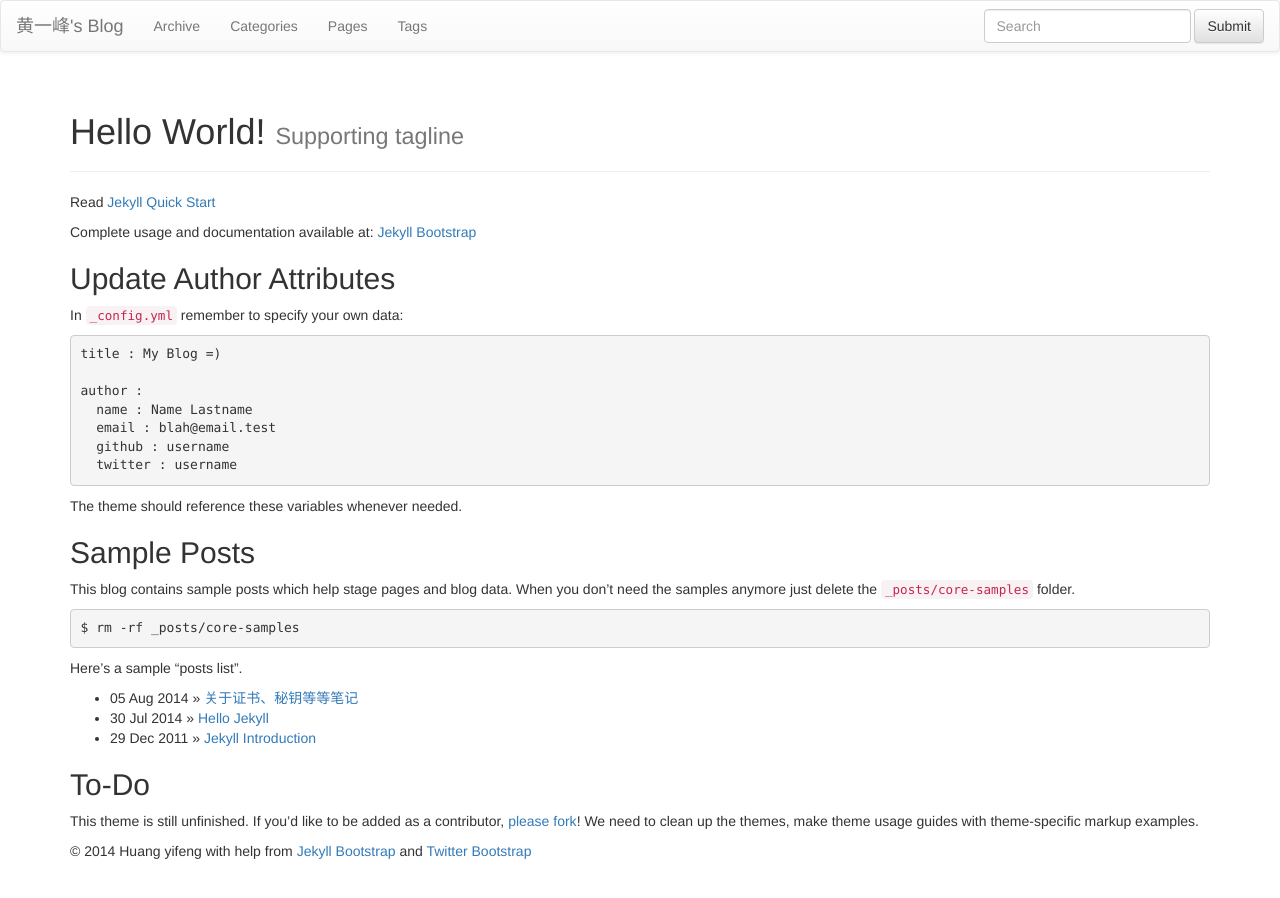
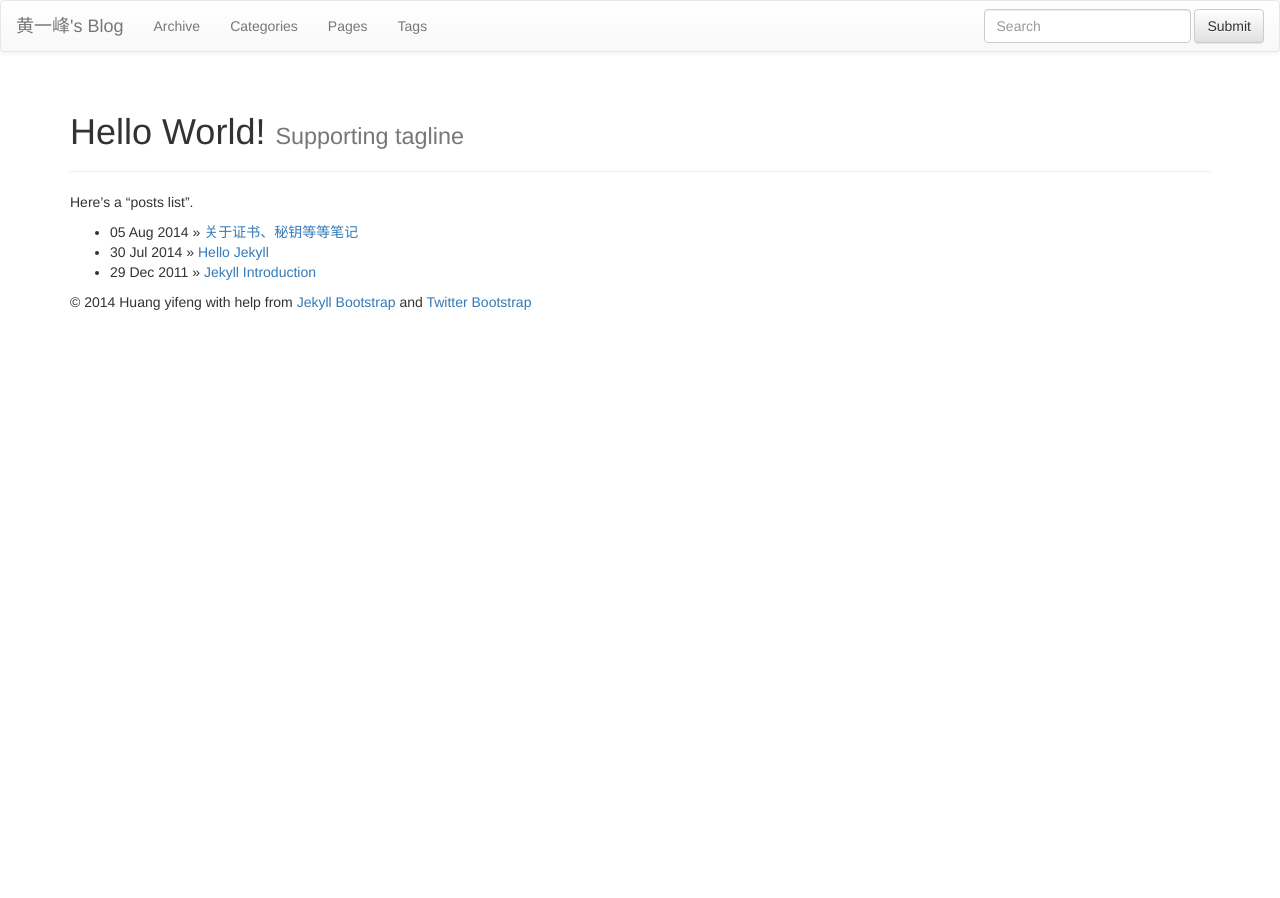
Before and after one commit to huangyifeng/huangyifeng.github.io, a Jekyll site: the page built from index.md, in a window 1280 px wide. Built offline with Jekyll 4.4.1, drawn with Linux system fonts in a browser that asks for light colours; nearby versions of some CDN libraries; library files that are not in the unit come from our copies.

```diff
--- a/index.md
+++ b/index.md
@@ -4,41 +4,10 @@ title: Hello World!
 tagline: Supporting tagline
 ---
 {% include JB/setup %}
-
-Read [Jekyll Quick Start](http://jekyllbootstrap.com/usage/jekyll-quick-start.html)
-
-Complete usage and documentation available at: [Jekyll Bootstrap](http://jekyllbootstrap.com)
-
-## Update Author Attributes
-
-In `_config.yml` remember to specify your own data:
-
-    title : My Blog =)
-
-    author :
-      name : Name Lastname
-      email : blah@email.test
-      github : username
-      twitter : username
-
-The theme should reference these variables whenever needed.
-
-## Sample Posts
-
-This blog contains sample posts which help stage pages and blog data.
-When you don't need the samples anymore just delete the `_posts/core-samples` folder.
-
-    $ rm -rf _posts/core-samples
-
-Here's a sample "posts list".
+Here's a "posts list".
 
 <ul class="posts">
   {% for post in site.posts %}
     <li><span>{{ post.date | date_to_string }}</span> &raquo; <a href="{{ BASE_PATH }}{{ post.url }}">{{ post.title }}</a></li>
   {% endfor %}
 </ul>
-
-## To-Do
-
-This theme is still unfinished. If you'd like to be added as a contributor, [please fork](http://github.com/plusjade/jekyll-bootstrap)!
-We need to clean up the themes, make theme usage guides with theme-specific markup examples.
```
Also changed, not shown: _posts/2014-08-05-certificates-keys-and-identities-note.md (+21 -1 lines).
